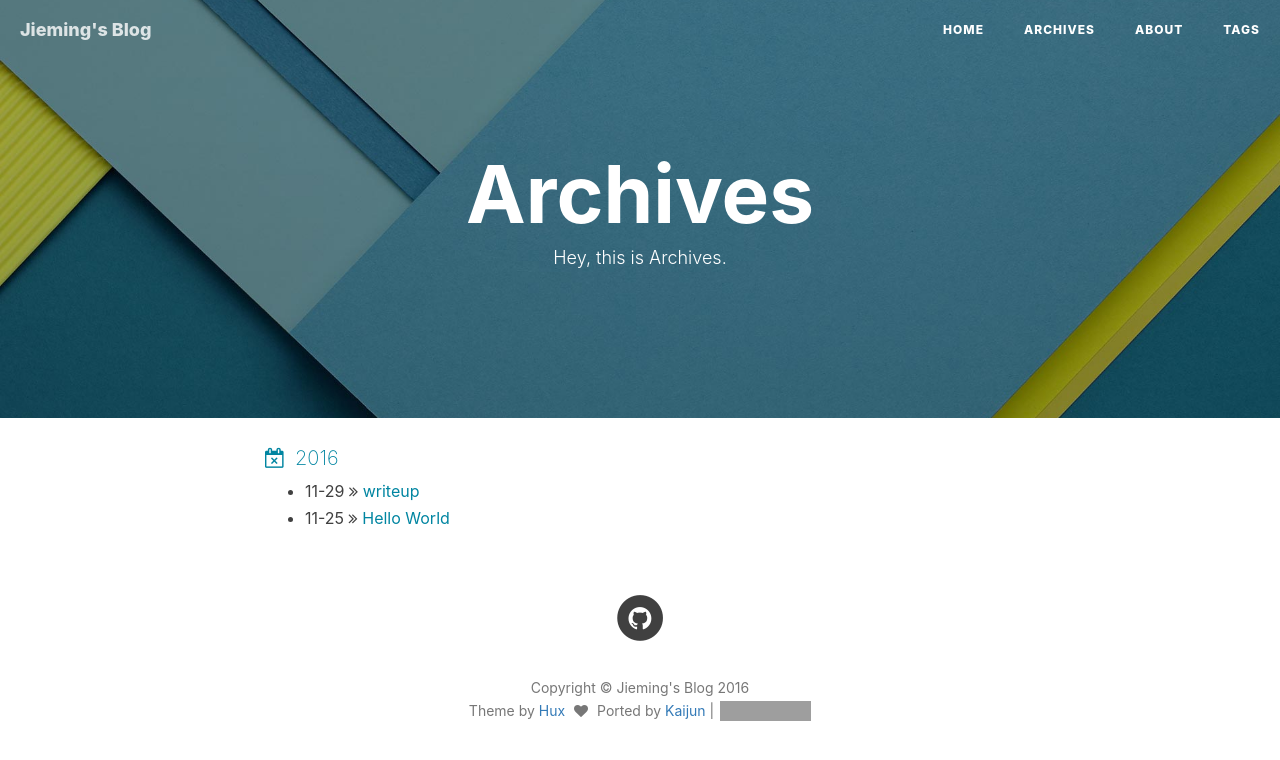
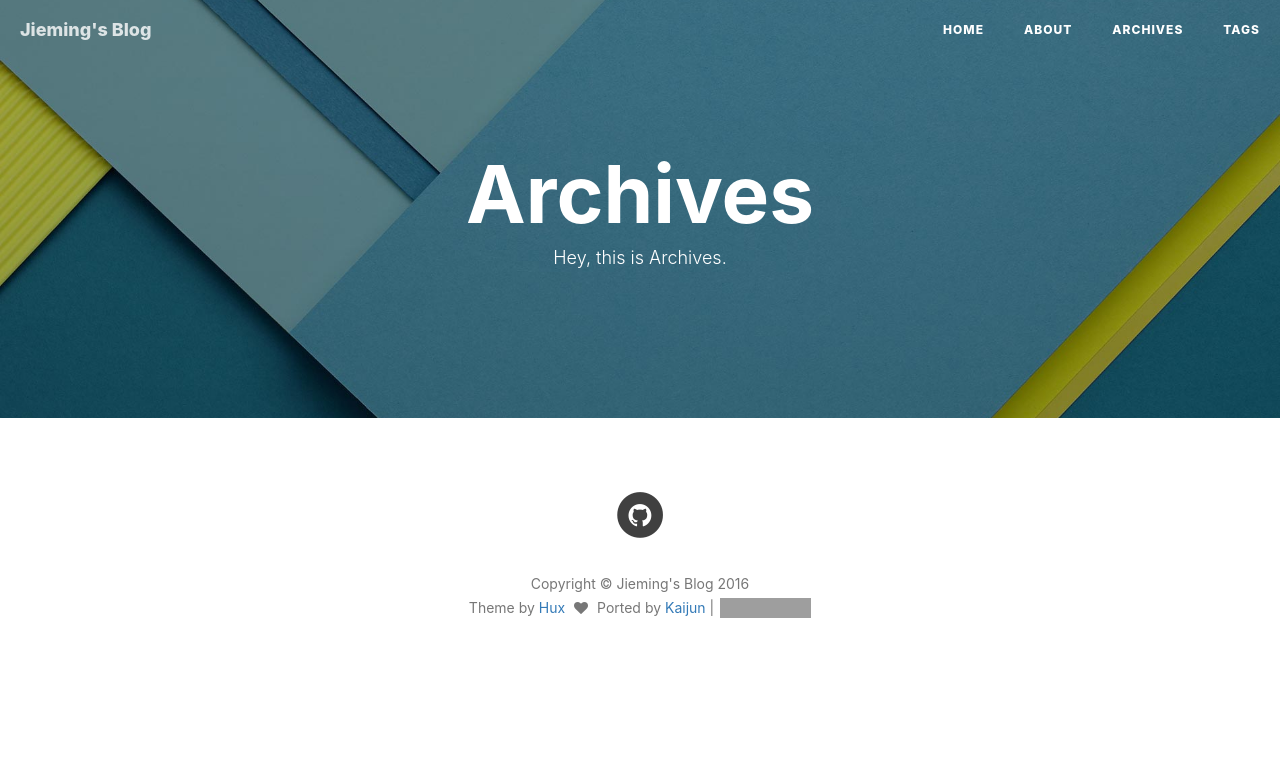
Before and after one commit to g479173199/g479173199.github.io, a plain HTML site: page archives/index.html in a window 1280 px wide. Drawn offline with nearby package versions, Linux system fonts and the light colour scheme; grey boxes are pictures that could not be loaded.

Commit message:
Site updated: 2016-11-29 22:08:13

```diff
--- a/archives/index.html
+++ b/archives/index.html
@@ -90,14 +90,14 @@
 
 
                         <li>
-                            <a href="/archives/">Archives</a>
+                            <a href="/about/">About</a>
                         </li>
 
 
 
 
                         <li>
-                            <a href="/about/">About</a>
+                            <a href="/archives/">Archives</a>
                         </li>
 
 
@@ -174,46 +174,6 @@
 
 
 
-
-            <div class="one-tag-list">
-                <span class="fa fa-calendar-times-o listing-seperator" id="2016">
-                    <span class="tag-text">2016</span>
-                </span>
-                <ul>
-
-                  <!-- <li class="listing-item">
-                  <time datetime="{{ post.date | date:"%Y-%m-%d" }}">{{ post.date | date:"%Y-%m-%d" }}</time>
-                  <a href="{{ post.url }}" title="{{ post.title }}">{{ post.title }}</a>
-                  </li> -->
-                 <li >
-                    11-29
-                    <i class="fa fa-angle-double-right" aria-hidden="true"></i>
-                    <a href="/2016/11/29/writeup/" style="color: #0085a1">
-                        <span>
-                            writeup
-                        </span>
-                    </a>
-                    <!-- <p class="post-meta">{{ post.date | date:"%Y-%m-%d" }}</p> -->
-                </li>
-
-                  <!-- <li class="listing-item">
-                  <time datetime="{{ post.date | date:"%Y-%m-%d" }}">{{ post.date | date:"%Y-%m-%d" }}</time>
-                  <a href="{{ post.url }}" title="{{ post.title }}">{{ post.title }}</a>
-                  </li> -->
-                 <li >
-                    11-25
-                    <i class="fa fa-angle-double-right" aria-hidden="true"></i>
-                    <a href="/2016/11/25/hello-world/" style="color: #0085a1">
-                        <span>
-                            Hello World
-                        </span>
-                    </a>
-                    <!-- <p class="post-meta">{{ post.date | date:"%Y-%m-%d" }}</p> -->
-                </li>
-
-
-                </ul>
-            </div>
 
 
 
```
Also changed, not shown: 404.html (+2 -2 lines), about/index.html (+2 -2 lines), tags/index.html (+2 -2 lines).
